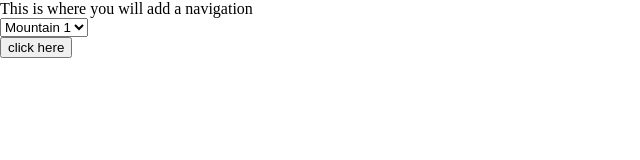
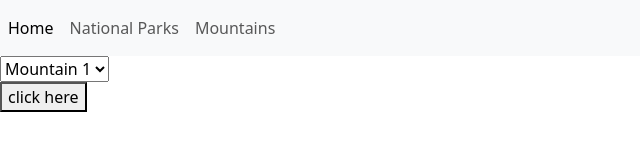
Before and after one commit to AndresMeraz/Capstone2, a plain HTML site: page Capstone Template/mountains.html in a window 1280 px wide. Shown: the whole page, without its empty margins (0-640 px from the left). Drawn offline with nearby package versions, Linux system fonts and the light colour scheme.

Commit message:
fixed navbar

```diff
--- a/Capstone Template/mountains.html
+++ b/Capstone Template/mountains.html
@@ -6,17 +6,67 @@
     <meta http-equiv="X-UA-Compatible" content="IE=edge">
     <meta name="viewport" content="width=device-width, initial-scale=1.0">
     <title>Basic Project Template</title>
+    <link href="https://cdn.jsdelivr.net/npm/bootstrap@5.3.2/dist/css/bootstrap.min.css" rel="stylesheet" integrity="sha384-T3c6CoIi6uLrA9TneNEoa7RxnatzjcDSCmG1MXxSR1GAsXEV/Dwwykc2MPK8M2HN" crossorigin="anonymous">
     <link rel="stylesheet" href="css/style.css">
 
 </head>
 
 <body>
     <header>
-        <nav>
-            This is where you will add a navigation
+        <nav class="navbar navbar-expand navbar-light bg-light">
+            <div class="nav navbar-nav">
+                <a class="nav-item nav-link active" href="index.html" aria-current="page">Home <span
+                        class="visually-hidden">(current)</span></a>
+                <a class="nav-item nav-link" href="nationalpark.html">National Parks</a>
+                <a class="nav-item nav-link" href="mountains.html">Mountains</a>
+            </div>
         </nav>
 
         <select id="mountain">
+            <option>Mountain 1</option>
+            <option>Mountain 1</option>
+            <option>Mountain 1</option>
+            <option>Mountain 1</option>
+            <option>Mountain 1</option>
+            <option>Mountain 1</option>
+            <option>Mountain 1</option>
+            <option>Mountain 1</option>
+            <option>Mountain 1</option>
+            <option>Mountain 1</option>
+            <option>Mountain 1</option>
+            <option>Mountain 1</option>
+            <option>Mountain 1</option>
+            <option>Mountain 1</option>
+            <option>Mountain 1</option>
+            <option>Mountain 1</option>
+            <option>Mountain 1</option>
+            <option>Mountain 1</option>
+            <option>Mountain 1</option>
+            <option>Mountain 1</option>
+            <option>Mountain 1</option>
+            <option>Mountain 1</option>
+            <option>Mountain 1</option>
+            <option>Mountain 1</option>
+            <option>Mountain 1</option>
+            <option>Mountain 1</option>
+            <option>Mountain 1</option>
+            <option>Mountain 1</option>
+            <option>Mountain 1</option>
+            <option>Mountain 1</option>
+            <option>Mountain 1</option>
+            <option>Mountain 1</option>
+            <option>Mountain 1</option>
+            <option>Mountain 1</option>
+            <option>Mountain 1</option>
+            <option>Mountain 1</option>
+            <option>Mountain 1</option>
+            <option>Mountain 1</option>
+            <option>Mountain 1</option>
+            <option>Mountain 1</option>
+            <option>Mountain 1</option>
+            <option>Mountain 1</option>
+            <option>Mountain 1</option>
+            <option>Mountain 1</option>
             <option>Mountain 1</option>
             <option>Mountain 1</option>
             <option>Mountain 1</option>
@@ -42,6 +92,7 @@
     <script src="scripts/mountainData.js"></script>
 
     <script src="scripts/mountains.js"></script>
+    <script src="https://cdn.jsdelivr.net/npm/bootstrap@5.3.2/dist/js/bootstrap.bundle.min.js" integrity="sha384-C6RzsynM9kWDrMNeT87bh95OGNyZPhcTNXj1NW7RuBCsyN/o0jlpcV8Qyq46cDfL" crossorigin="anonymous"></script>
 </body>
 
 </html>
```
Also changed, not shown: Capstone Template/index.html (+3 -6 lines), Capstone Template/nationalpark.html (+9 -12 lines).
